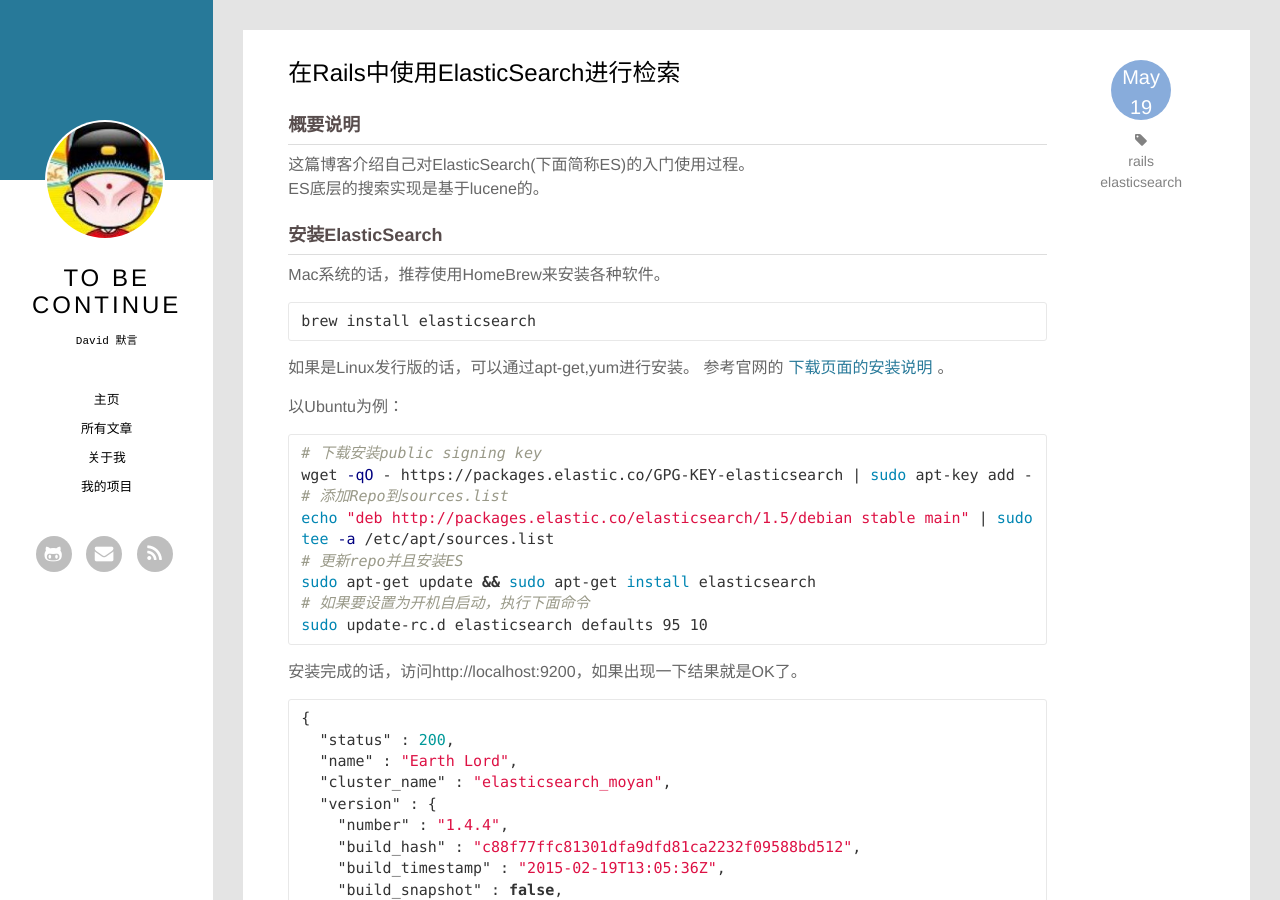
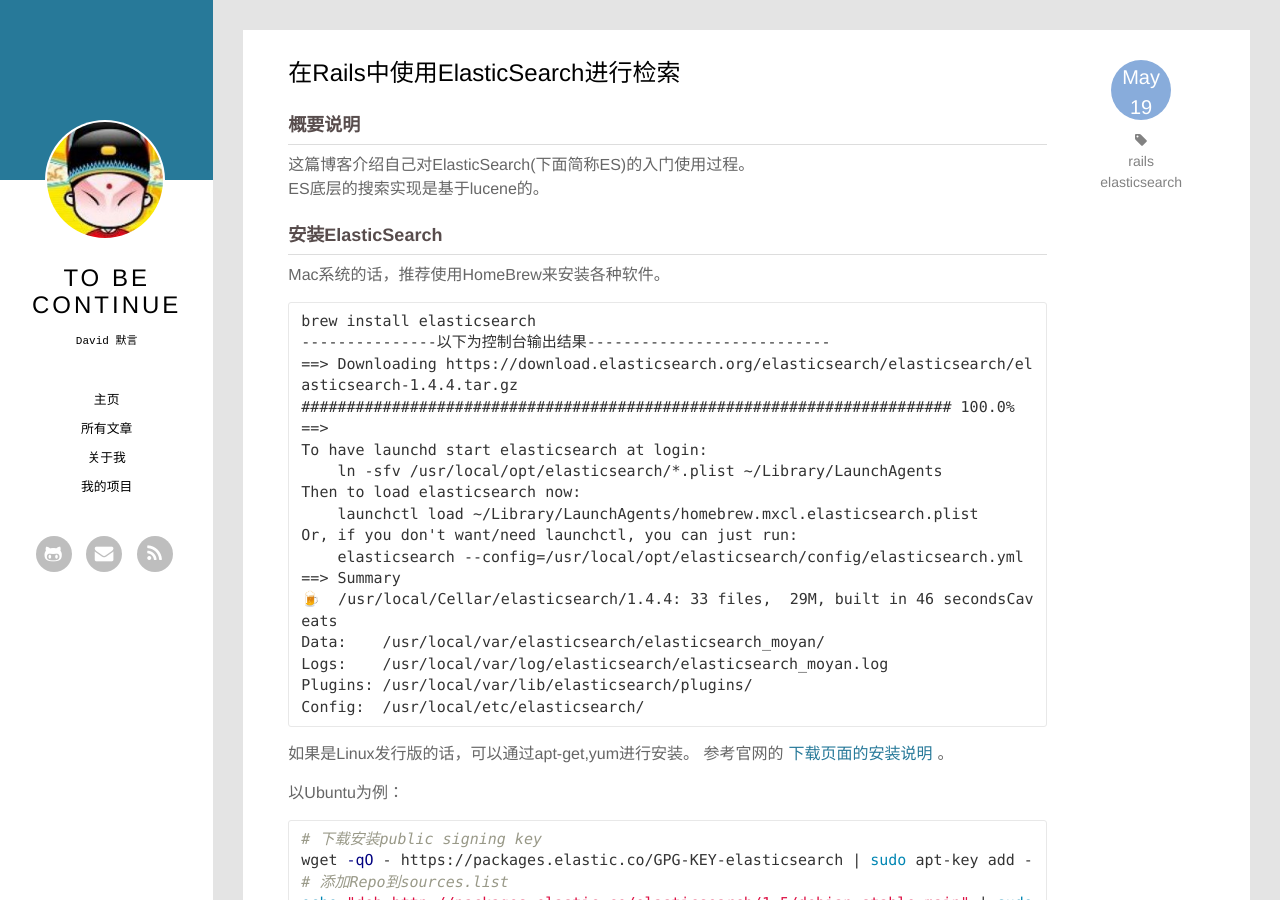
Before and after one commit to MakeItEasy/makeiteasy.github.com, a Jekyll site: the page built from _posts/2015-05-19-use-elasticsearch-in-rails.markdown, in a window 1280 px wide and 900 px high. Built offline with Jekyll 4.4.1, drawn with Linux system fonts in a browser that asks for light colours; Markdown is read by kramdown in place of the engine named in the settings; comment, search, counter and statistics services are not loaded.

Commit message:
添加了plugin参考链接，和brew install output内容

````diff
--- a/_posts/2015-05-19-use-elasticsearch-in-rails.markdown
+++ b/_posts/2015-05-19-use-elasticsearch-in-rails.markdown
@@ -14,6 +14,22 @@
 
 ```
 brew install elasticsearch
+---------------以下为控制台输出结果---------------------------
+==> Downloading https://download.elasticsearch.org/elasticsearch/elasticsearch/elasticsearch-1.4.4.tar.gz
+######################################################################## 100.0%
+==>
+To have launchd start elasticsearch at login:
+    ln -sfv /usr/local/opt/elasticsearch/*.plist ~/Library/LaunchAgents
+Then to load elasticsearch now:
+    launchctl load ~/Library/LaunchAgents/homebrew.mxcl.elasticsearch.plist
+Or, if you don't want/need launchctl, you can just run:
+    elasticsearch --config=/usr/local/opt/elasticsearch/config/elasticsearch.yml
+==> Summary
+🍺  /usr/local/Cellar/elasticsearch/1.4.4: 33 files,  29M, built in 46 secondsCaveats
+Data:    /usr/local/var/elasticsearch/elasticsearch_moyan/
+Logs:    /usr/local/var/log/elasticsearch/elasticsearch_moyan.log
+Plugins: /usr/local/var/lib/elasticsearch/plugins/
+Config:  /usr/local/etc/elasticsearch/
 ```
 
 如果是Linux发行版的话，可以通过apt-get,yum进行安装。
@@ -170,6 +186,7 @@
 * [ elasticsearch官网 ](https://www.elastic.co/)
 * [elasticsearch中文向导](http://www.elasticsearch.cn/)
 * [happycast视频](http://haoduoshipin.com/v/104)
+* [elasticsearch插件介绍](http://searchtech.pro/elasticsearch-plugins)
 
 
 (The End)
````
